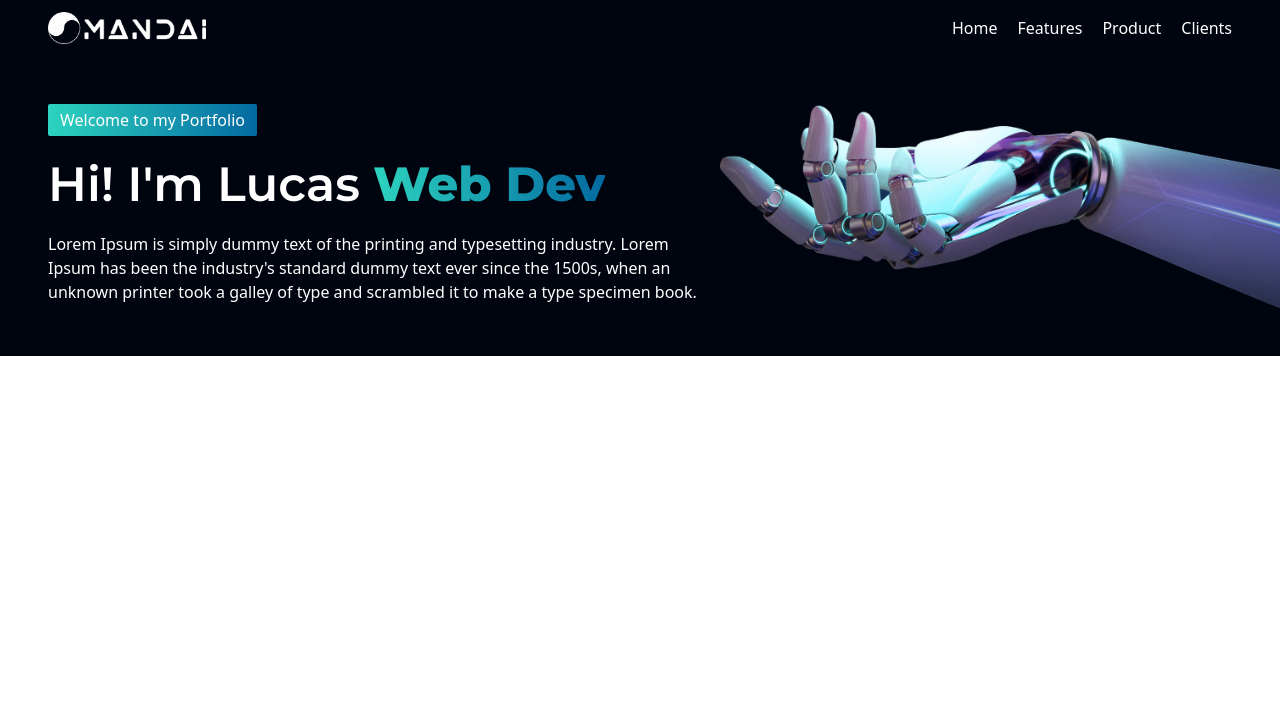
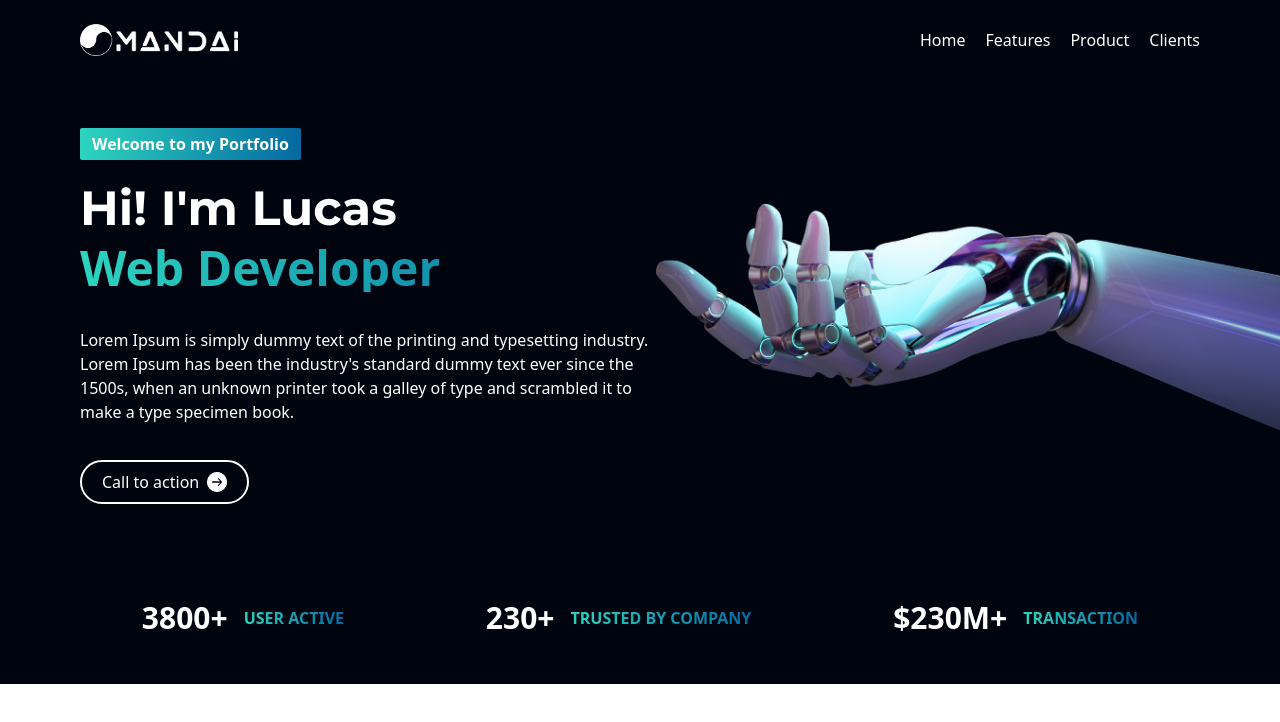
Before and after one commit to lucas-mandai/modern-landing-page, a React (Vite) app: page / in a window 1280 px wide. Shown: the top 722 px of the page. Built offline with nearby package versions, Linux system fonts and the light colour scheme; a web font is replaced by a local one.

Commit message:
chore: hero section and feature: stats

```diff
--- a/src/App.jsx
+++ b/src/App.jsx
@@ -1,15 +1,19 @@
 import Nav from './components/Nav';
 import Hero from './sections/Hero';
+import Stats from './sections/Stats';
 import Footer from './sections/Footer';
 
 export default function App() {
   return (
     <div className='bg-primary text-white w-full overflow-hidden'>
-      <header className='px-12 py-3'>
+      <header className='px-20 py-6'>
         <Nav />
       </header>
-      <section className='pl-12 py-12 '>
+      <section className='pl-20 py-12 '>
         <Hero />
+      </section>
+      <section className='py-12'>
+        <Stats  />
       </section>
       <footer className='px-12'>
         <Footer />
--- a/src/assets/index.js
+++ b/src/assets/index.js
@@ -2,10 +2,12 @@ import close from "./close.svg";
 import menu from "./menu.svg";
 import logo from "./logomarca.png";
 import robot from "./robothand.png";
+import arrowRight from "./arrow-right.svg";
 
 export {
     menu,
     close,
     logo,
     robot,
+    arrowRight,
 }
--- /dev/null
+++ b/src/components/Button.jsx
@@ -0,0 +1,17 @@
+const Button = ({ label, iconURL }) => {
+  return (
+    <button className="flex justify-center items-center self-start py-2 px-5 rounded-full border-2 border-white text-white"
+    >
+      {label}
+      {iconURL && (
+        <img
+          src={iconURL}
+          alt='arrow right icon'
+          className='ml-2 rounded-full bg-white w-5 h-5'
+        />
+      )}
+    </button>
+  )
+}
+
+export default Button
--- a/src/constants/index.js
+++ b/src/constants/index.js
@@ -15,4 +15,23 @@ export const navLinks = [
       id: "clients",
       title: "Clients",
     },
-  ];
+];
+
+
+export const stats = [
+  {
+    id: "stats-1",
+    title: "User Active",
+    value: "3800+",
+  },
+  {
+    id: "stats-2",
+    title: "Trusted by Company",
+    value: "230+",
+  },
+  {
+    id: "stats-3",
+    title: "Transaction",
+    value: "$230M+",
+  },
+];
--- a/src/sections/Hero.jsx
+++ b/src/sections/Hero.jsx
@@ -1,22 +1,29 @@
-import { robot } from '../assets'
+import { robot, arrowRight } from '../assets'
+import Button from '../components/Button'
 
 const Hero = () => {
   return (
     <>
     <div className="flex">
-      <div className="flex flex-col max-w-2xl">
+      <div className="flex flex-col max-w-xl">
 
-        <div className="self-start mb-6 py-1 px-3 rounded-sm bg-gradient-to-r from-teal-400 to-sky-700">
+        <div className="font-bold self-start mb-6 py-1 px-3 rounded-sm bg-gradient-to-r from-teal-400 to-sky-700">
           Welcome to my Portfolio
         </div>
 
-        <h1 className="font-montserrat mb-6">
-          Hi! I'm Lucas <span className="text-gradient">Web Dev</span>
+        <h1 className="font-montserrat font-bold">
+          Hi! I'm Lucas
         </h1>
 
-        <p>
+        <h1 className="text-gradient font-bold mt-3 mb-9">
+          Web Developer
+        </h1>
+
+        <p className='mb-9'>
           Lorem Ipsum is simply dummy text of the printing and typesetting industry. Lorem Ipsum has been the industry's standard dummy text ever since the 1500s, when an unknown printer took a galley of type and scrambled it to make a type specimen book.
         </p>
+
+        <Button label='Call to action' iconURL={arrowRight} />
 
       </div>
 
--- /dev/null
+++ b/src/sections/Stats.jsx
@@ -0,0 +1,16 @@
+import { stats } from '../constants'
+
+const Stats = () => {
+  return (
+    <div className='flex justify-evenly flex-wrap'>
+        {stats.map((stat) => (
+            <div className='flex items-center gap-4' key={stat.id}>
+                <h4 className='text-3xl font-bold'>{stat.value}</h4>
+                <span className='text-gradient font-bold uppercase'>{stat.title}</span>
+            </div>
+        ))}
+    </div>
+  )
+}
+
+export default Stats
```
Also changed, not shown: src/assets/arrow-right.svg (added).
